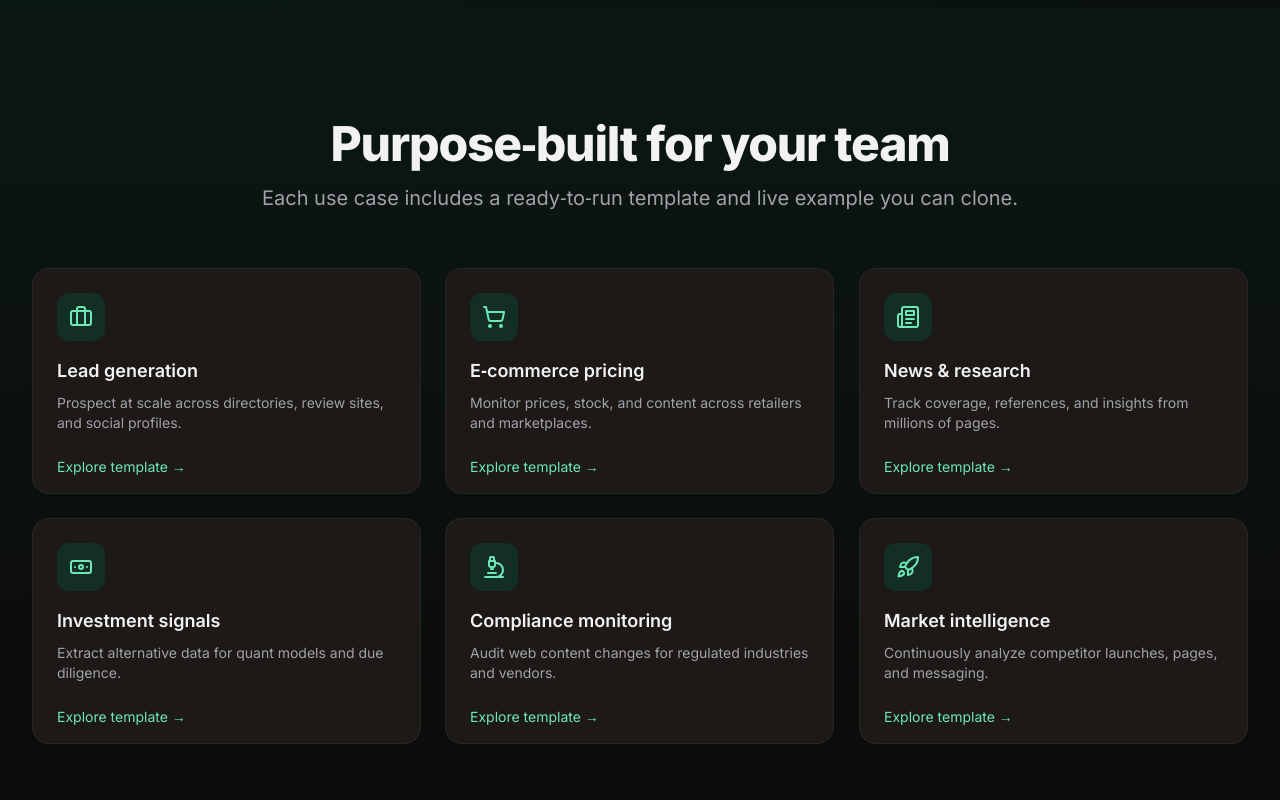
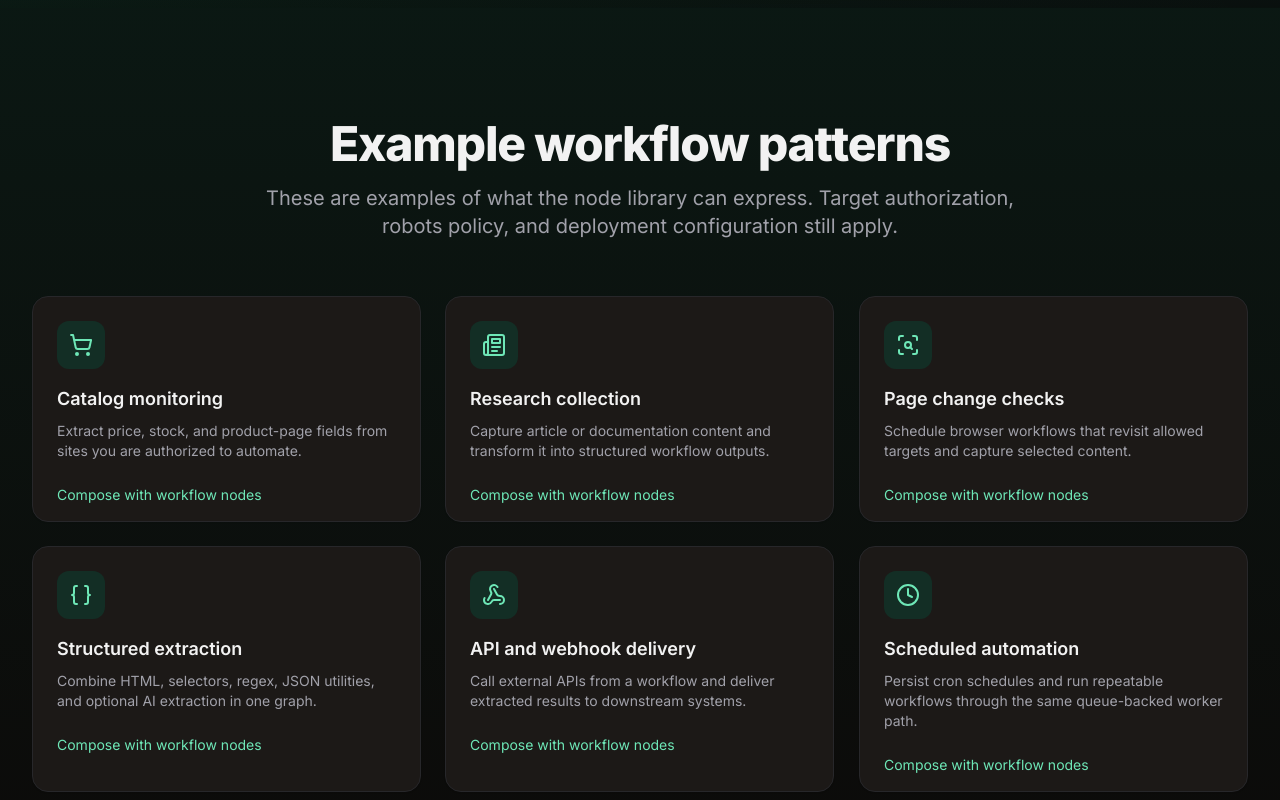
Before and after one commit to abhisek343/AIScrape, a Next.js app: page / in a window 1280 px wide. Shown: the part 4540-5340 px from the top of the page. Built offline with nearby package versions, Linux system fonts and the light colour scheme; no server answers.

Commit message:
refactor: make use-cases.tsx copy verifiable

```diff
--- a/components/landing/use-cases.tsx
+++ b/components/landing/use-cases.tsx
@@ -2,38 +2,38 @@
 
 import { motion } from 'framer-motion';
 import { useCallback } from 'react';
-import { Briefcase, ShoppingCart, Newspaper, Banknote, Microscope, Rocket } from 'lucide-react';
+import { ShoppingCart, Newspaper, ScanSearch, Braces, Webhook, Clock } from 'lucide-react';
 
 const cases = [
   {
-    icon: Briefcase,
-    title: 'Lead generation',
-    desc: 'Prospect at scale across directories, review sites, and social profiles.',
-  },
-  {
     icon: ShoppingCart,
-    title: 'E‑commerce pricing',
-    desc: 'Monitor prices, stock, and content across retailers and marketplaces.',
+    title: 'Catalog monitoring',
+    desc: 'Extract price, stock, and product-page fields from sites you are authorized to automate.',
   },
   {
     icon: Newspaper,
-    title: 'News & research',
-    desc: 'Track coverage, references, and insights from millions of pages.',
+    title: 'Research collection',
+    desc: 'Capture article or documentation content and transform it into structured workflow outputs.',
   },
   {
-    icon: Banknote,
-    title: 'Investment signals',
-    desc: 'Extract alternative data for quant models and due diligence.',
+    icon: ScanSearch,
+    title: 'Page change checks',
+    desc: 'Schedule browser workflows that revisit allowed targets and capture selected content.',
   },
   {
-    icon: Microscope,
-    title: 'Compliance monitoring',
-    desc: 'Audit web content changes for regulated industries and vendors.',
+    icon: Braces,
+    title: 'Structured extraction',
+    desc: 'Combine HTML, selectors, regex, JSON utilities, and optional AI extraction in one graph.',
   },
   {
-    icon: Rocket,
-    title: 'Market intelligence',
-    desc: 'Continuously analyze competitor launches, pages, and messaging.',
+    icon: Webhook,
+    title: 'API and webhook delivery',
+    desc: 'Call external APIs from a workflow and deliver extracted results to downstream systems.',
+  },
+  {
+    icon: Clock,
+    title: 'Scheduled automation',
+    desc: 'Persist cron schedules and run repeatable workflows through the same queue-backed worker path.',
   },
 ];
 
@@ -49,8 +49,7 @@ export default function UseCases() {
   }, []);
 
   const handleMouseLeave = useCallback((e: React.MouseEvent<HTMLDivElement>) => {
-    const el = e.currentTarget;
-    el.style.transform = 'perspective(900px) rotateX(0deg) rotateY(0deg)';
+    e.currentTarget.style.transform = 'perspective(900px) rotateX(0deg) rotateY(0deg)';
   }, []);
 
   return (
@@ -64,7 +63,7 @@ export default function UseCases() {
             transition={{ duration: 0.5 }}
             className="text-4xl md:text-5xl font-extrabold tracking-tight"
           >
-            Purpose‑built for your team
+            Example workflow patterns
           </motion.h2>
           <motion.p
             initial={{ opacity: 0, y: 16 }}
@@ -73,7 +72,7 @@ export default function UseCases() {
             transition={{ duration: 0.5, delay: 0.1 }}
             className="mt-4 text-lg md:text-xl text-muted-foreground max-w-3xl mx-auto"
           >
-            Each use case includes a ready‑to‑run template and live example you can clone.
+            These are examples of what the node library can express. Target authorization, robots policy, and deployment configuration still apply.
           </motion.p>
         </div>
 
@@ -106,7 +105,7 @@ export default function UseCases() {
                 <p className="mt-2 text-sm text-muted-foreground">{c.desc}</p>
               </div>
               <div className="px-6 pb-4 text-sm text-emerald-700 dark:text-emerald-300">
-                Explore template →
+                Compose with workflow nodes
               </div>
             </motion.div>
           ))}
```
